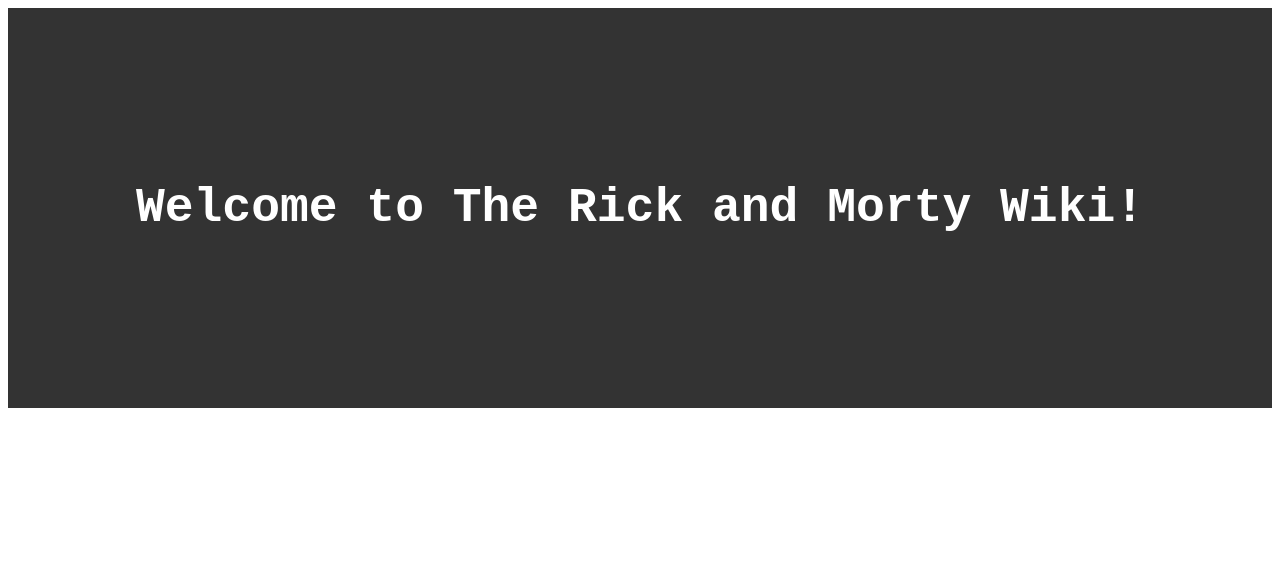
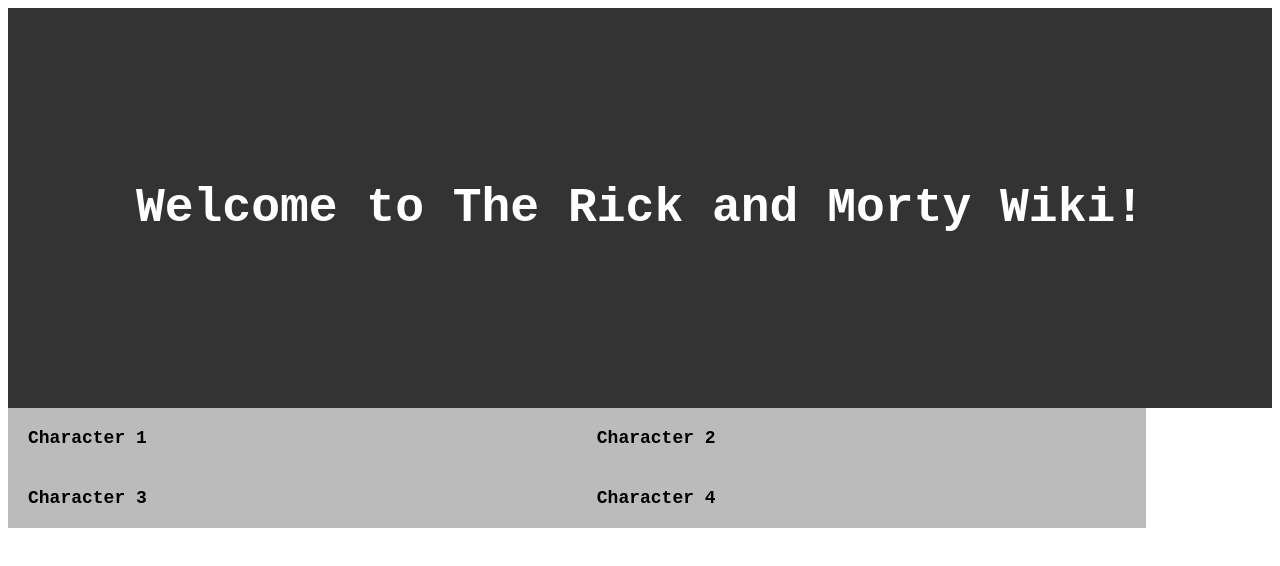
Before and after one commit to cgwbmp/rick-and-morty, a Next.js app: page / in a window 1280 px wide. Shown: the top 566 px of the page. Built offline with nearby package versions, Linux system fonts and the light colour scheme.

Commit message:
Add characters cards

```diff
--- a/package.json
+++ b/package.json
@@ -12,6 +12,7 @@
     "start": "next start"
   },
   "dependencies": {
+    "isomorphic-unfetch": "^3.0.0",
     "next": "9.0.6",
     "react": "16.9.0",
     "react-dom": "16.9.0"
--- a/src/modules/index.tsx
+++ b/src/modules/index.tsx
@@ -1,5 +1,17 @@
 import React from 'react';
 import Head from 'next/head';
+
+interface Character {
+  id: string,
+  name: string,
+}
+
+const characters: Array<Character> = [
+  { id: '1', name: 'Character 1' },
+  { id: '2', name: 'Character 2' },
+  { id: '3', name: 'Character 3' },
+  { id: '4', name: 'Character 4' },
+];
 
 const Home: React.FC = () => (
   <div>
@@ -9,6 +21,13 @@
     <header>
       <h1>Welcome to The Rick and Morty Wiki!</h1>
     </header>
+    <section>
+      {characters.map((character: Character) => (
+        <div className="card" key={character.id}>
+          <h4>{character.name}</h4>
+        </div>
+      ))}
+    </section>
     <style jsx>
       {`
         header {
@@ -28,6 +47,24 @@
           font-size: 48px;
           text-align: center;
         }
+        section {
+          display: flex;
+          flex-wrap: wrap;
+          margin 10px -10px;
+        }
+        .card {
+          width: 45%;
+          margin 10px;
+          padding: 20px;
+          background: #bbb;
+          color: #000;
+          box-sizing: border-box;
+        }
+        .card h4 {
+          font-family: monospace;
+          font-size: 18px;
+          margin: 0;
+        }
       `}
     </style>
   </div>
```
Also changed, not shown: 1 other file (tests, documents, lock files or other folders).
